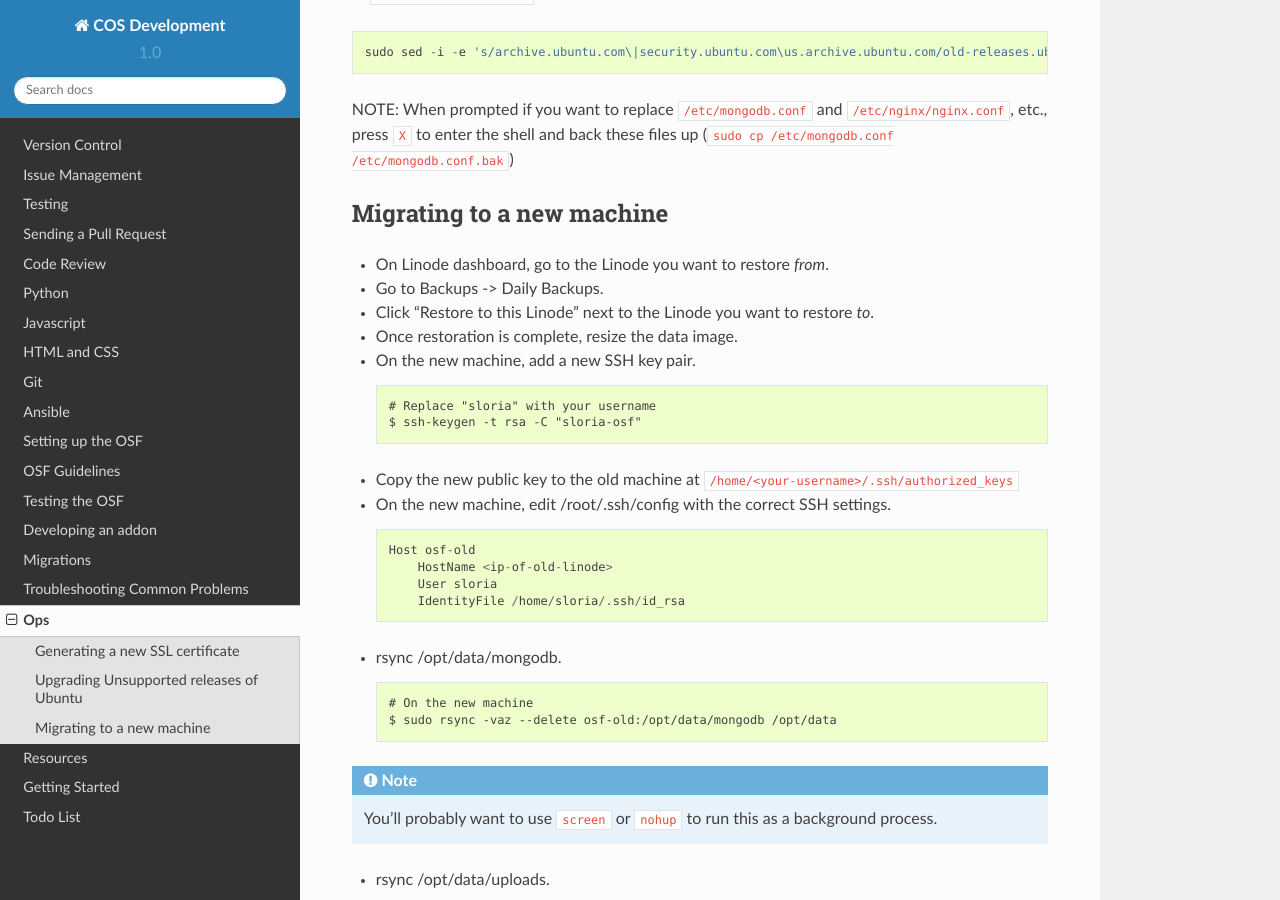
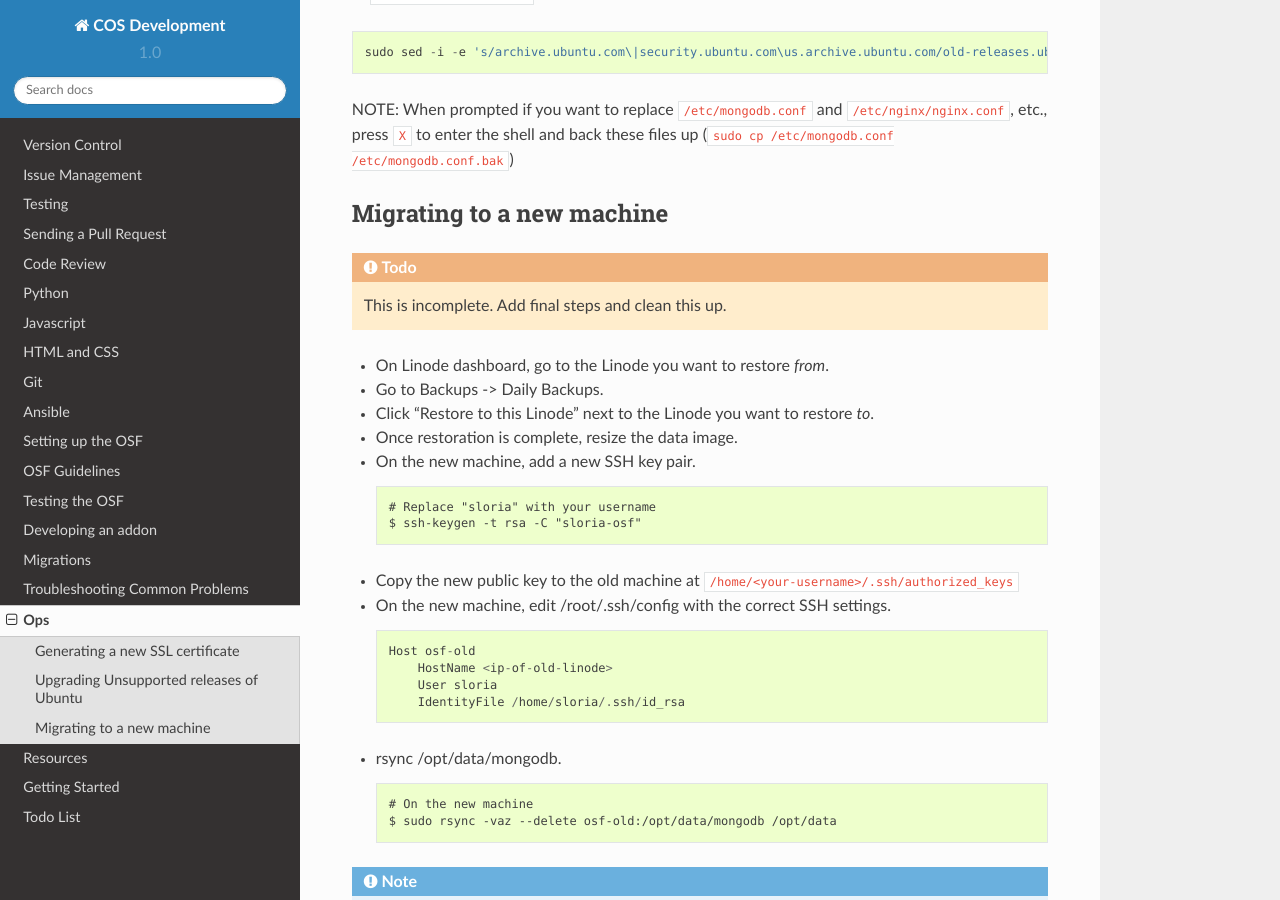
Before and after one commit to CenterForOpenScience/COSDev, a Sphinx documentation site: the page built from docs/osf/ops.rst, in a window 1280 px wide and 900 px high, scrolled down 1078 px. Built offline with Sphinx 7.4.7 and the Read the Docs theme 2.0.0, drawn with Linux system fonts in a browser that asks for light colours.

Commit message:
Add todo for migrating docs

```diff
--- a/docs/osf/ops.rst
+++ b/docs/osf/ops.rst
@@ -49,6 +49,8 @@ NOTE: When prompted if you want to replace ``/etc/mongodb.conf`` and ``/etc/ngin
 Migrating to a new machine
 **************************
 
+.. todo:: This is incomplete. Add final steps and clean this up.
+
 - On Linode dashboard, go to the Linode you want to restore *from*.
 - Go to Backups -> Daily Backups.
 - Click "Restore to this Linode" next to the Linode you want to restore *to*.
```
